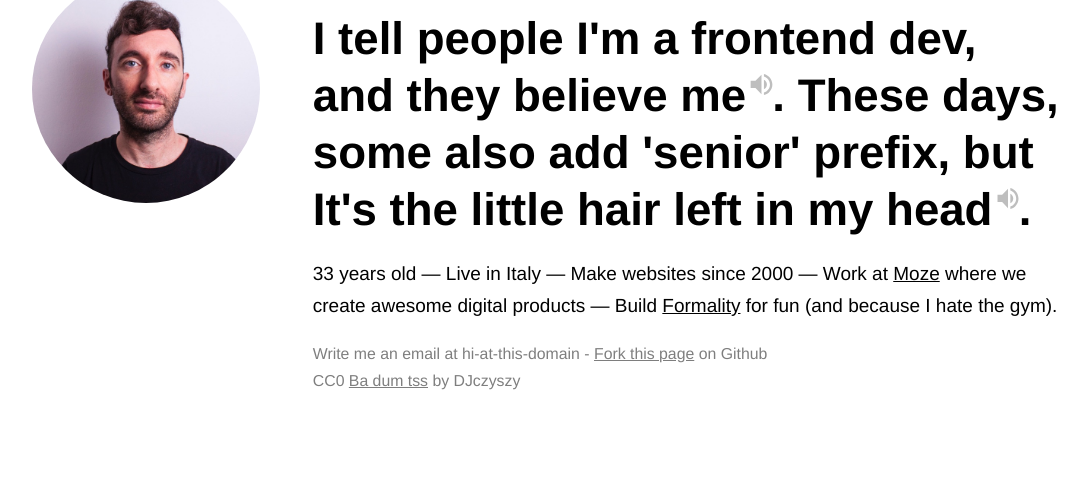
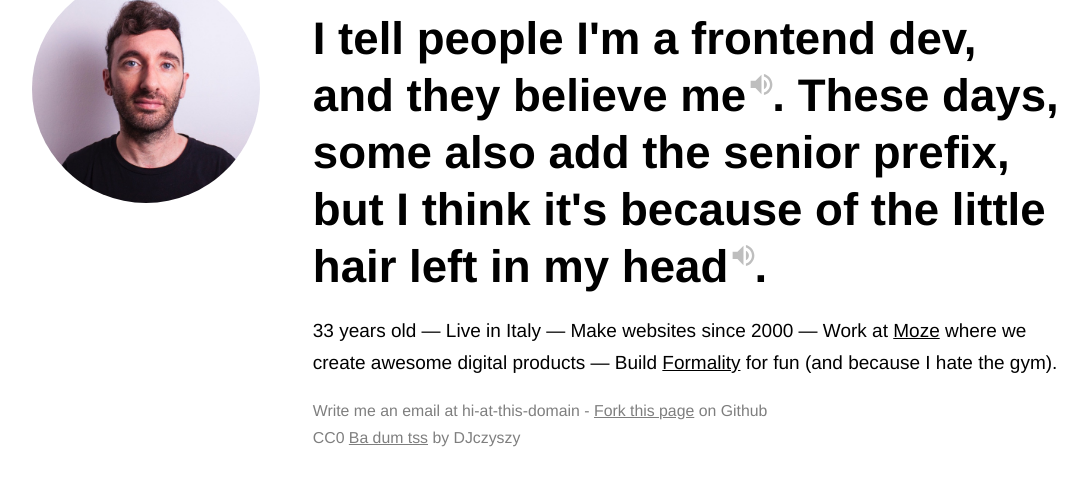
Before and after one commit to michelegiorgi/giorgi, a plain HTML site: page index.html in a window 1280 px wide. Shown: the part 79-564 px from the top of the page, without its empty margins (22-1109 px from the left). Drawn offline with Linux system fonts and the light colour scheme.

Commit message:
change text

```diff
--- a/index.html
+++ b/index.html
@@ -68,7 +68,7 @@
       <img src="assets/avatar.jpg" alt="avatar">
       <section>
         <h1>Michele Giorgi</h1>
-        <h2>I tell people I'm a frontend dev, and they believe me<i></i>. These days, some also add 'senior' prefix, but It's the little hair left in my head<i></i>.</h2>
+        <h2>I tell people I'm a frontend dev, and they believe me<i></i>. These days, some also add the senior prefix, but I think it's because of the little hair left in my head<i></i>.</h2>
         <p>33 years old — Live in Italy — Make websites since 2000 — Work at <a rel="noopener noreferrer" target="_blank" href="https://mozestudio.com">Moze</a> where we create awesome digital products — Build <a rel="noopener noreferrer" target="_blank" href="https://formality.dev">Formality</a> for fun (and because I hate the gym).</p>
         <small>Write me an email at hi-at-this-domain - <a rel="noopener noreferrer" target="_blank" href="https://github.com/michelegiorgi/giorgi">Fork this page</a> on Github</small>
         <small>CC0 <a rel="noopener noreferrer" target="_blank" href="https://freesound.org/s/431811/">Ba dum tss</a> by DJczyszy</small>
```
